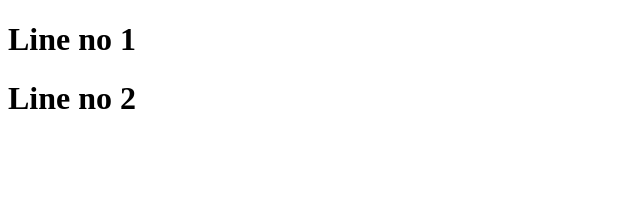
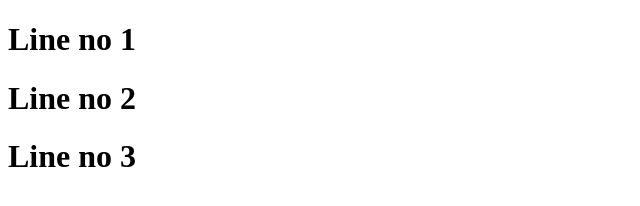
Before and after one commit to KrRatul/demo-, a plain HTML site: page index.html in a window 1280 px wide. Shown: the whole page, without its empty margins (0-640 px from the left). Drawn offline with Linux system fonts and the light colour scheme.

Commit message:
Version 3

```diff
--- a/index.html
+++ b/index.html
@@ -8,5 +8,6 @@
 <body>
     <h1>Line no 1</h1>
     <h1>Line no 2</h1>
+    <h1>Line no 3</h1>
 </body>
 </html>
```
